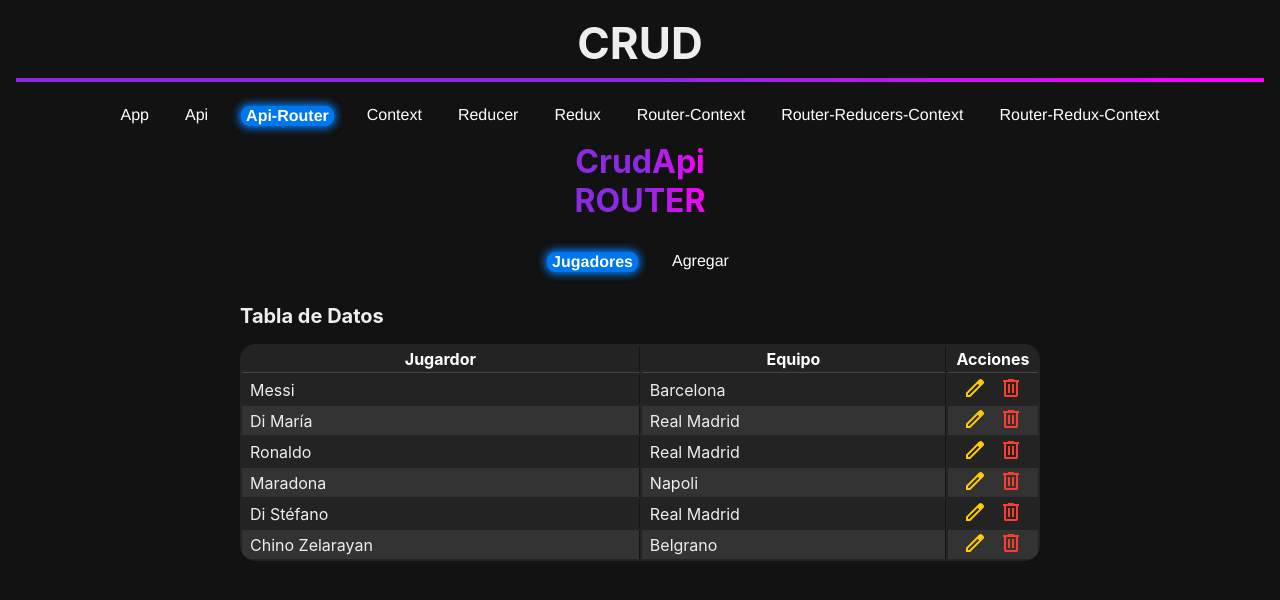
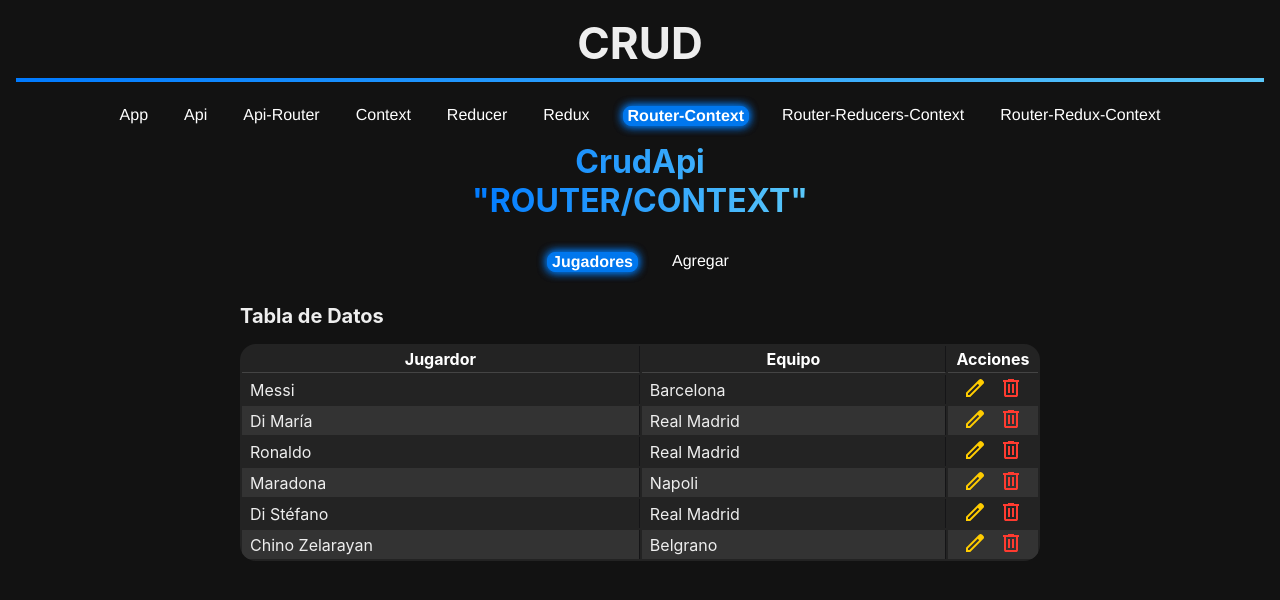
Before and after one commit to fergsosa/react-app-crud, a React (Vite) app: page /#/App_RoutertContext in a window 1280 px wide. Before the commit this address led to /#/CrudApiRouter. Shown: the top 600 px of the page. Built offline with nearby package versions, Linux system fonts and the light colour scheme; data requests are answered from the project's data file.

Commit message:
Style: titulo

```diff
--- a/src/index.css
+++ b/src/index.css
@@ -142,6 +142,7 @@ p {
 hr {
   height: 0.25rem;
   background-image: linear-gradient(to right, blueviolet, blueviolet, magenta);
+  background-image: linear-gradient(to right, #007aff, #5ac8fa);
   border: none;
 }
 
@@ -190,7 +191,9 @@ hr {
   width: fit-content;
   text-align: center;
   background-image: linear-gradient(to right, blueviolet, blueviolet, magenta);
+  background-image: linear-gradient(to right, #007aff, #5ac8fa);
   -webkit-background-clip: text;
+  background-clip: text;
   -webkit-text-fill-color: transparent;
 }
 
@@ -265,15 +268,8 @@ hr {
       background-color: transparent;
       cursor: pointer;
 
-      /* &:hover {
-        box-shadow: inset 2px 2px 6px #05d, inset -2px -2px 6px #19f;
-        color: #fff;
-      }
-      &:active {
-        box-shadow: inset 2px 2px 6px #137, inset -2px -2px 6px #07e;
-      } */
-      &:active img,
-      &:hover img {
+      &:active,
+      &:hover {
         filter: opacity(0.75);
       }
     }
```
